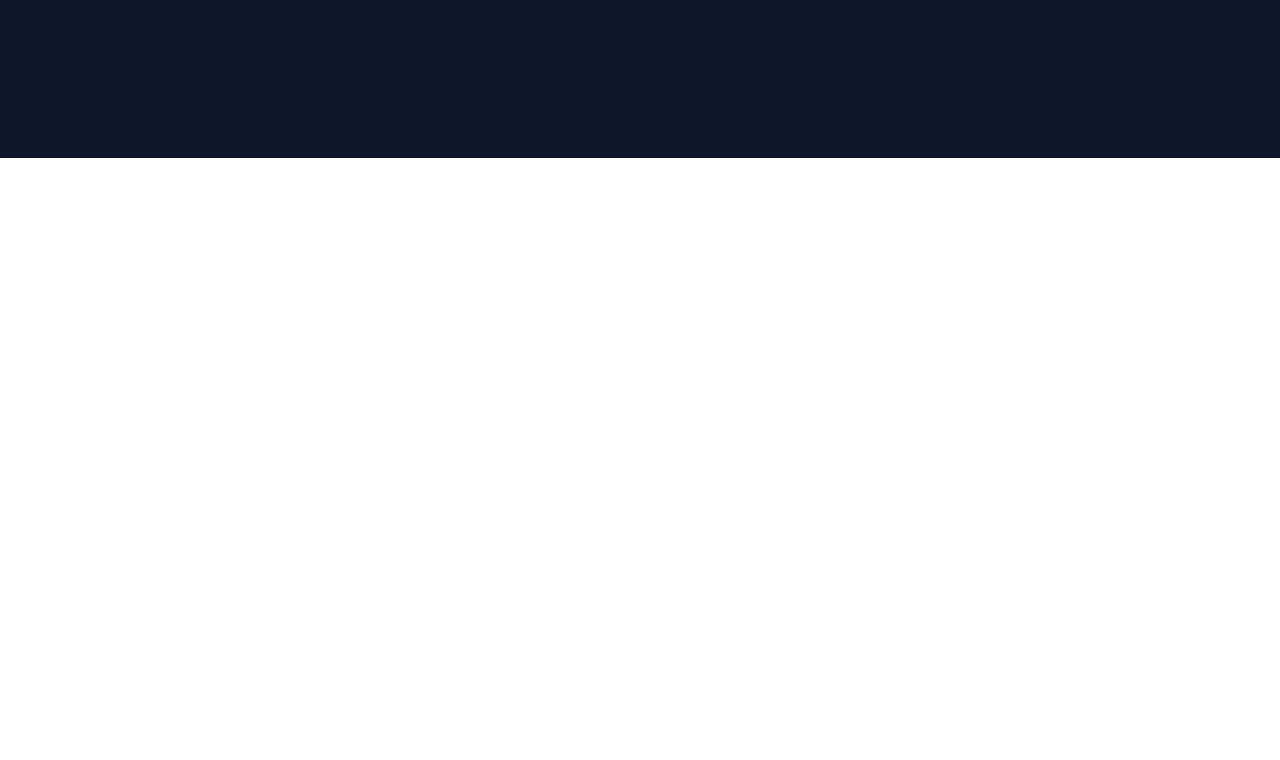
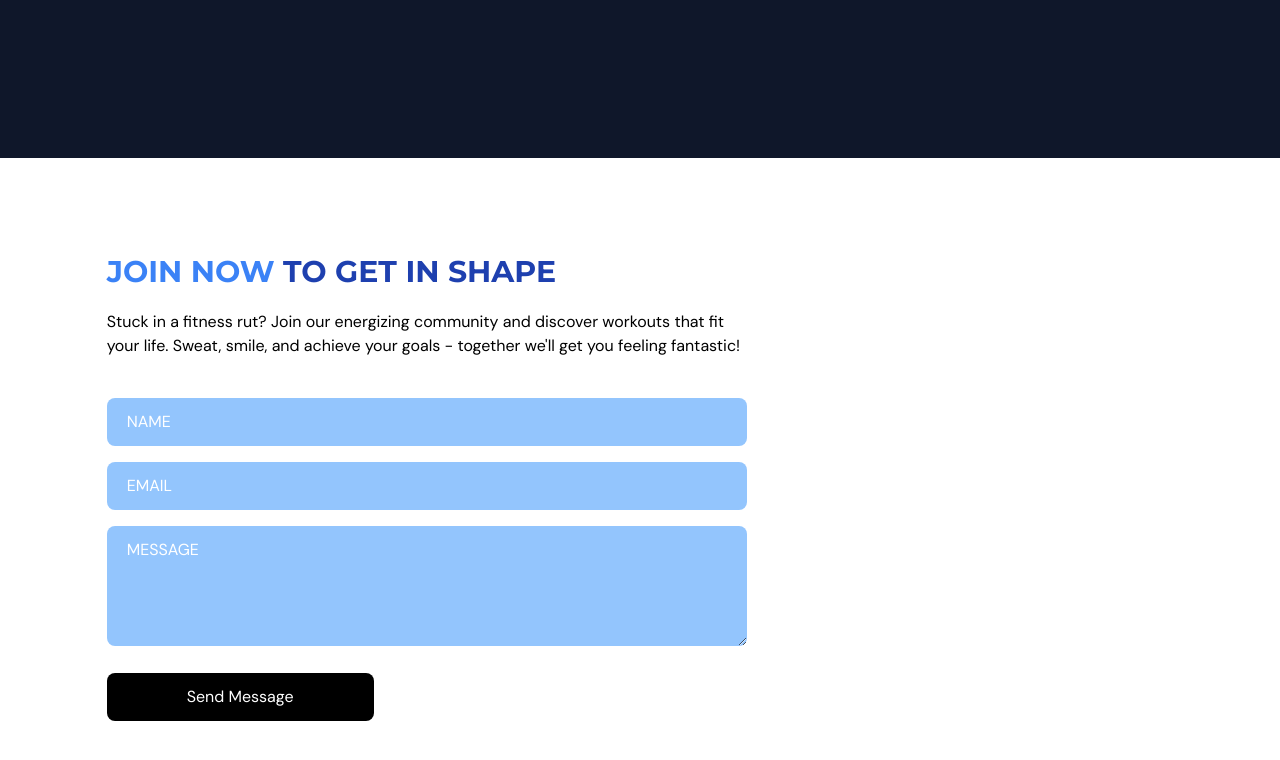
Before and after one commit to 9Moses/fitness_gym, a React (Vite) app: page / in a window 1280 px wide. Shown: the part 2646-3406 px from the top of the page. Before the commit the page ends 2804 px from the top, so only its background shows below. Built offline with nearby package versions, Linux system fonts and the light colour scheme.

Commit message:
update to deploy

```diff
--- a/package.json
+++ b/package.json
@@ -14,7 +14,8 @@
     "framer-motion": "^11.2.12",
     "react": "^18.3.1",
     "react-anchor-link-smooth-scroll": "^1.0.12",
-    "react-dom": "^18.3.1"
+    "react-dom": "^18.3.1",
+    "react-hook-form": "^7.52.1"
   },
   "devDependencies": {
     "@types/node": "^20.14.8",
--- a/src/App.tsx
+++ b/src/App.tsx
@@ -1,7 +1,7 @@
 import Navbar from "@/components/navbar";
 import { useEffect, useState } from "react";
 import { SelectedPage } from "@/shared/types";
-import { Benefit, Home, OurClasses } from "@/components";
+import { Benefit, ContactUs, Home, OurClasses } from "@/components";
 
 function App() {
   const [selectedPage, setSelectedPage] = useState<SelectedPage>(
@@ -34,6 +34,7 @@
         <Home setSelectedPage={setSelectedPage} />
         <Benefit setSelectedPage={setSelectedPage} />
         <OurClasses setSelectedPage={setSelectedPage} />
+        <ContactUs setSelectedPage={setSelectedPage} />
       </div>
     </>
   );
--- /dev/null
+++ b/src/components/contactUS/index.tsx
@@ -0,0 +1,124 @@
+import { HText } from "@/shared/HText";
+import { SelectedPage } from "@/shared/types";
+import { motion } from "framer-motion";
+import { useForm } from "react-hook-form";
+
+type Props = {
+  setSelectedPage: (value: SelectedPage) => void;
+};
+
+export const ContactUs = ({ setSelectedPage }: Props) => {
+  const inputFeild = `w-full rounded-lg bg-blue-300 px-5 py-3 placeholder-white`;
+  const {
+    register,
+    trigger,
+    formState: { errors },
+  } = useForm();
+
+  const onSubmit = async (e: any) => {
+    const isVallid = await trigger();
+    if (!isVallid) {
+      e.preventDefault();
+    }
+  };
+
+  return (
+    <section id="contactus" className="mx-auto w-5/6 pt-24 pb-32">
+      <motion.div
+        onViewportEnter={() => setSelectedPage(SelectedPage.ContactUs)}
+      >
+        <motion.div
+          className="md:w-3/5"
+          initial="hidden"
+          whileInView="visible"
+          viewport={{ once: true, amount: 0.5 }}
+          transition={{ duration: 0.5 }}
+          variants={{
+            hidden: { opacity: 0, x: -50 },
+            visible: { opacity: 1, x: 0 },
+          }}
+        >
+          <HText>
+            <span className="text-blue-500">JOIN NOW</span> TO GET IN SHAPE
+          </HText>
+          <p className="my-5 text-black">
+            Stuck in a fitness rut? Join our energizing community and discover
+            workouts that fit your life. Sweat, smile, and achieve your goals -
+            together we'll get you feeling fantastic!{" "}
+          </p>
+        </motion.div>
+
+        <div className="mt-10 justify-between gap-8 md:flex">
+          <motion.div
+            className="mt-10 basis-3/5  md:mt-0"
+            initial="hidden"
+            whileInView="visible"
+            viewport={{ once: true, amount: 0.5 }}
+            transition={{ duration: 0.5 }}
+            variants={{
+              hidden: { opacity: 0, y: 50 },
+              visible: { opacity: 1, y: 0 },
+            }}
+          >
+            <form
+              target="_blank"
+              onSubmit={onSubmit}
+              method="POST"
+              action="https://formsubmit.co/your@email.com"
+            >
+              <input
+                className={inputFeild}
+                type="text"
+                placeholder="NAME"
+                {...register("name", { required: true, maxLength: 100 })}
+              />
+              {errors.name && (
+                <p className="mt-1 text-blue-500">
+                  {errors.name.type === "required" && "This field is required."}
+                  {errors.name.type === "maxLength" &&
+                    "Max lenght is 100 char."}
+                </p>
+              )}
+
+              <input
+                className={`${inputFeild} my-4`}
+                type="text"
+                placeholder="EMAIL"
+                {...register("email", {
+                  required: true,
+                  pattern: /^[A-Z0-9._%+-]+@[A-Z0-9.-]+\.[A-Z]{2,}$/i,
+                })}
+              />
+              {errors.email && (
+                <p className="mt-1 text-blue-500">
+                  {errors.email.type === "required" &&
+                    "This field is required."}
+                  {errors.email.type === "pattern" && "Invalid email address."}
+                </p>
+              )}
+
+              <textarea
+                className={inputFeild}
+                rows={4}
+                cols={50}
+                placeholder="MESSAGE"
+                {...register("message", { required: true, maxLength: 2000 })}
+              />
+              {errors.message && (
+                <p className="mt-1 text-blue-500">
+                  {errors.message.type === "required" &&
+                    "This field is required."}
+                  {errors.message.type === "maxLength" &&
+                    "Max lenght is 2000 char."}
+                </p>
+              )}
+              <button className="mt-5 rounded-lg bg-black px-20 py-3 transistion  duration-500 hover:text-blue-500">
+                Send Message
+              </button>
+            </form>
+          </motion.div>
+        </div>
+      </motion.div>
+    </section>
+  );
+};
--- a/src/components/index.tsx
+++ b/src/components/index.tsx
@@ -1,3 +1,4 @@
 export { Home } from "./home/Home";
 export { Benefit } from "./benefit";
 export { OurClasses } from "./classPage";
+export { ContactUs } from "./contactUS";
```
Also changed, not shown: 1 other file (tests, documents, lock files or other folders).
